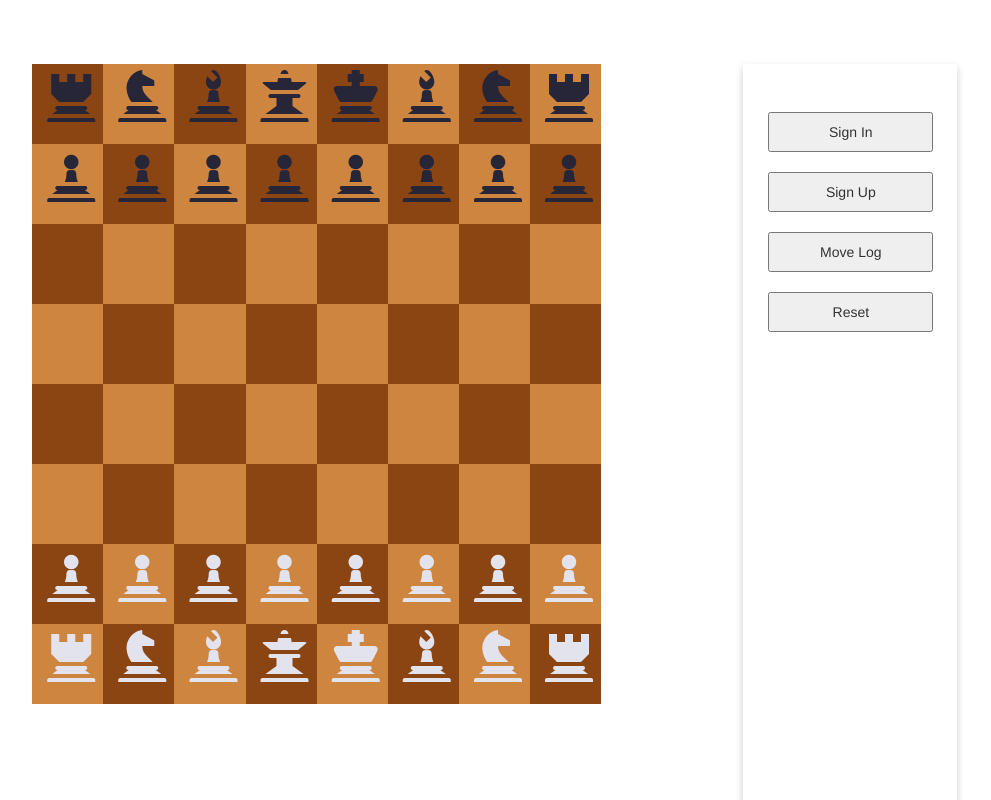
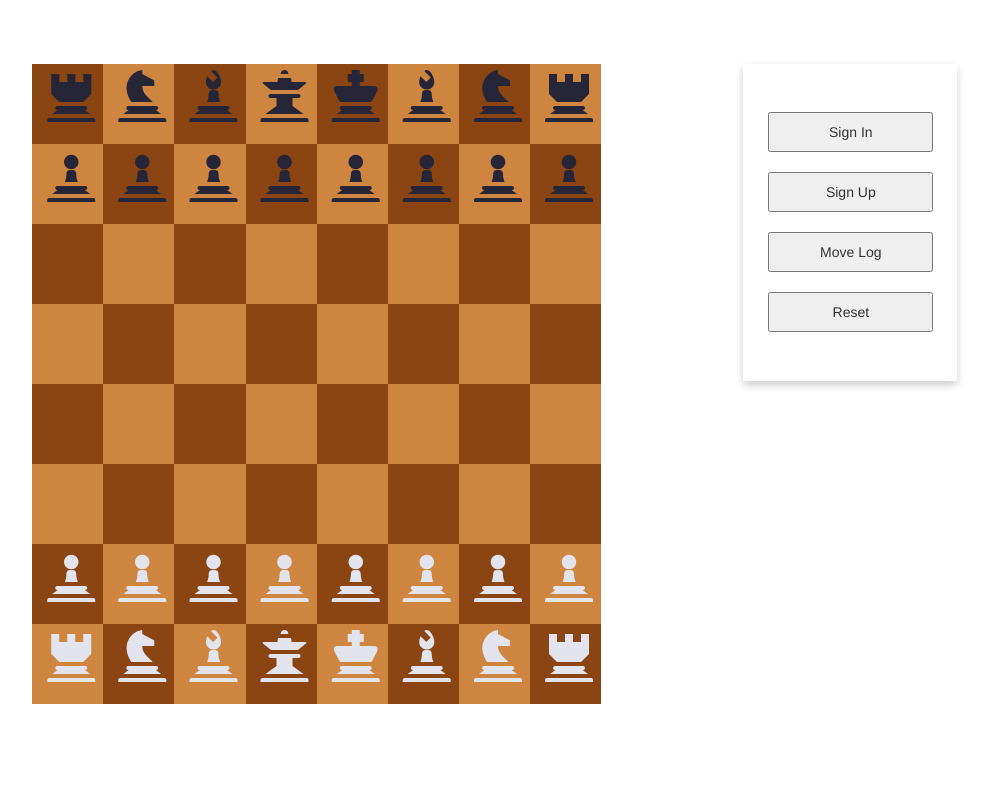
Before and after one commit to chadellison/chess-client, a React (Create React App) app: page / in a window 1280 px wide. Shown: the top 800 px of the page, without its empty margins (110-1101 px from the left). Built offline with nearby package versions, Linux system fonts and the light colour scheme.

Commit message:
style side bar

```diff
--- a/src/styles/App.css
+++ b/src/styles/App.css
@@ -7,7 +7,7 @@
     margin-right: 5%;
     box-shadow: 0 4px 8px 0 rgba(0,0,0,0.2);
     transition: 0.3s;
-    height: 1000px;
+    height: 50%;
     padding: 3%;
 }
 
```
